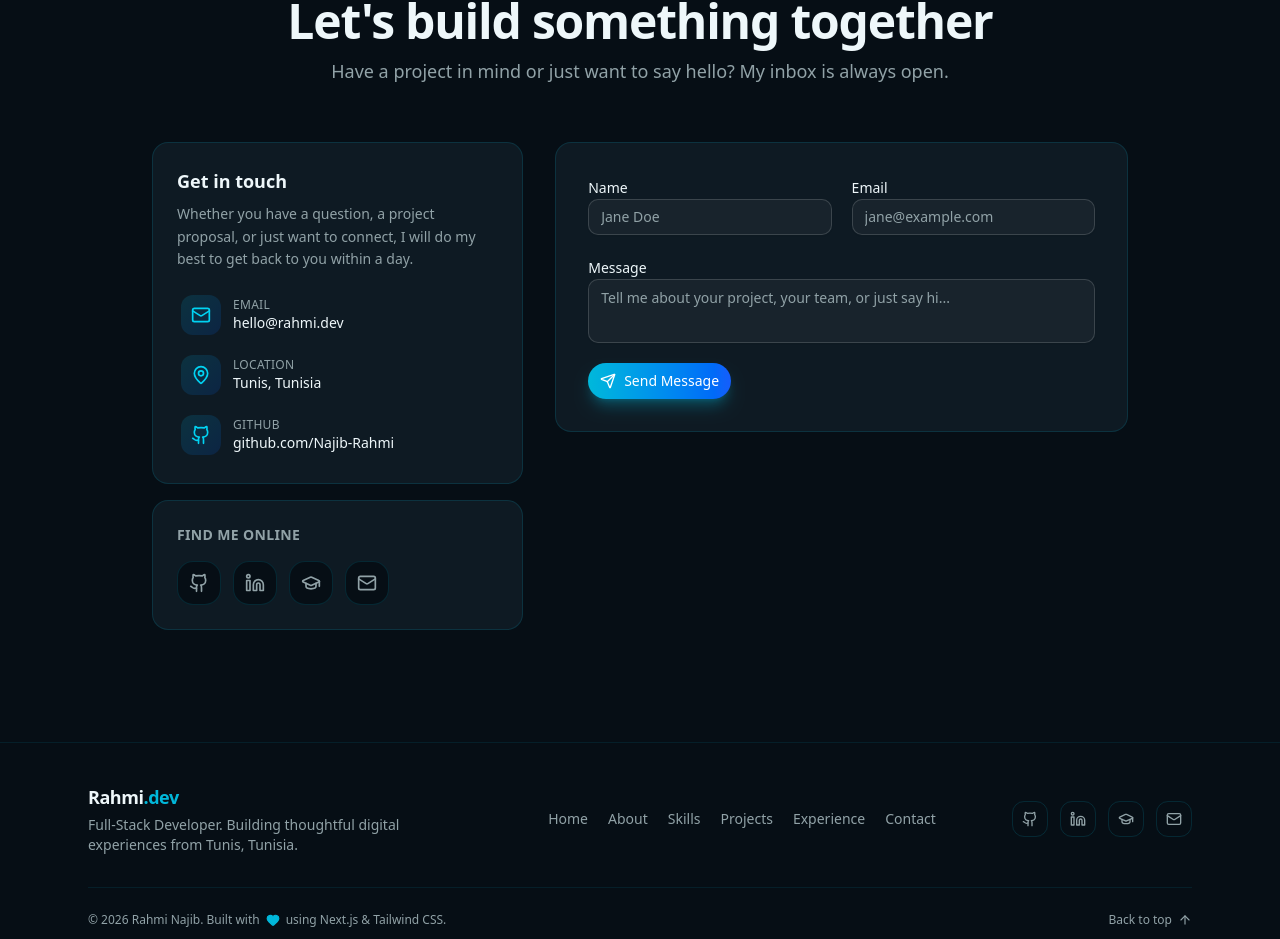
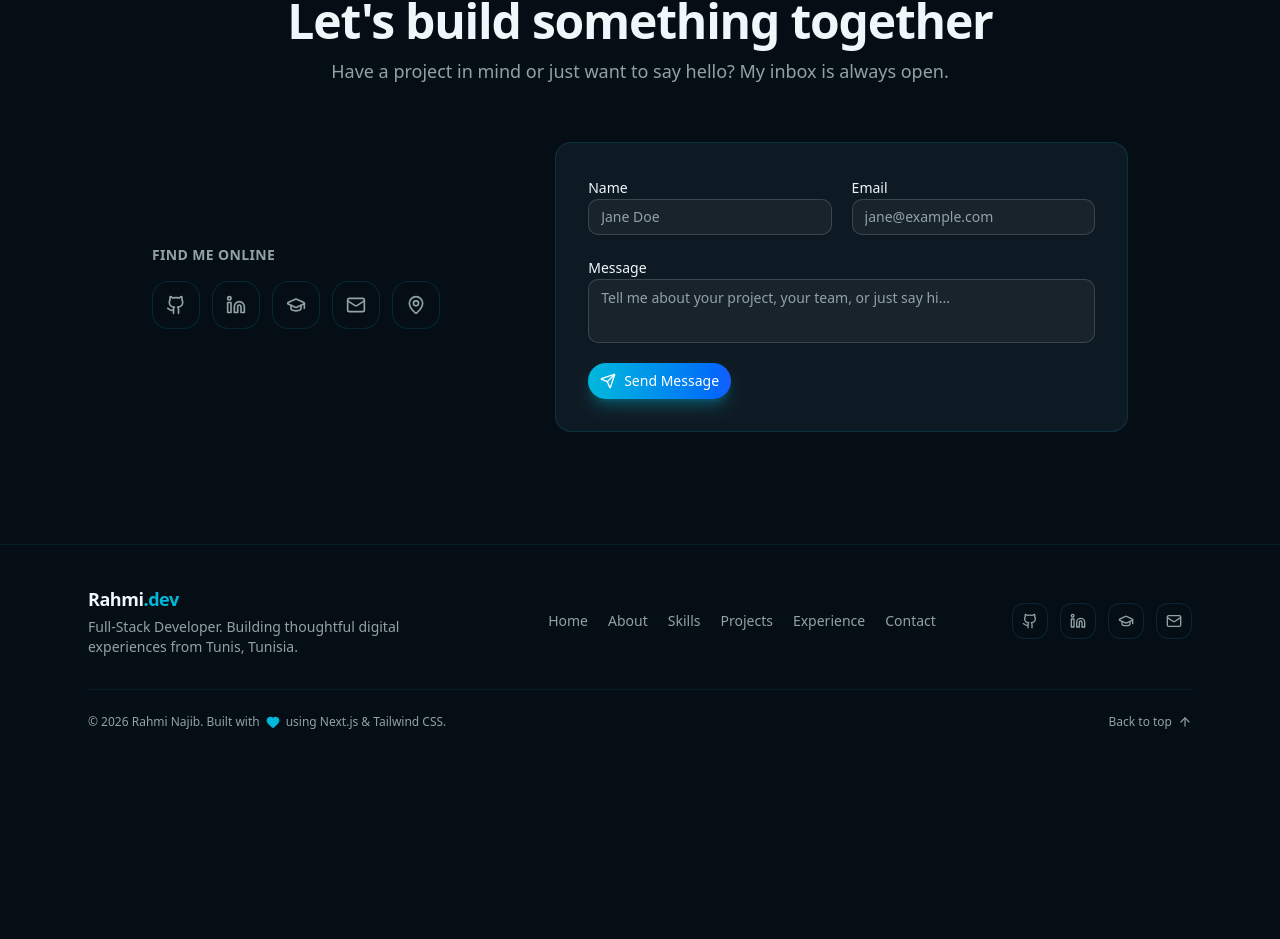
Before and after one commit to Najib-Rahmi/Najib-Rahmi.github.io, a Next.js app: page / in a window 1280 px wide. Shown: the part 6043-6982 px from the top of the page. After the commit the page ends 6813 px from the top, so only its background shows below. Built offline with nearby package versions, Linux system fonts and the light colour scheme.

Commit message:
Contact: remove Get in touch box, add location to social icons

```diff
--- a/src/components/sections/contact.tsx
+++ b/src/components/sections/contact.tsx
@@ -6,9 +6,7 @@ import {
   Send,
   Loader2,
   CheckCircle2,
-  Mail,
   MapPin,
-  Github,
 } from "lucide-react";
 
 import { SectionHeading } from "@/components/section-heading";
@@ -75,24 +73,15 @@ export function Contact() {
     }
   }
 
-  const contactInfo = [
+  // Social links plus the location, shown together without a card box.
+  const socialItems = [
+    ...socialLinks,
     {
-      icon: Mail,
-      label: "Email",
-      value: profile.email,
-      href: `mailto:${profile.email}`,
-    },
-    {
+      label: profile.location,
+      href: `https://www.google.com/maps/search/?api=1&query=${encodeURIComponent(
+        profile.location
+      )}`,
       icon: MapPin,
-      label: "Location",
-      value: profile.location,
-      href: undefined,
-    },
-    {
-      icon: Github,
-      label: "GitHub",
-      value: "github.com/Najib-Rahmi",
-      href: profile.githubUrl,
     },
   ];
 
@@ -112,65 +101,25 @@ export function Contact() {
             whileInView={{ opacity: 1, x: 0 }}
             viewport={{ once: true, margin: "-80px" }}
             transition={{ duration: 0.5 }}
-            className="lg:col-span-2 flex flex-col gap-4"
+            className="lg:col-span-2 flex flex-col justify-center gap-4"
           >
-            <div className="rounded-2xl border border-cyan-500/15 bg-card p-6">
-              <h3 className="text-lg font-semibold">Get in touch</h3>
-              <p className="mt-2 text-sm text-muted-foreground leading-relaxed">
-                Whether you have a question, a project proposal, or just want to
-                connect, I will do my best to get back to you within a day.
-              </p>
-
-              <div className="mt-5 space-y-3">
-                {contactInfo.map((info) => {
-                  const content = (
-                    <div className="flex items-center gap-3 group">
-                      <span className="grid place-items-center size-10 rounded-lg bg-gradient-to-br from-cyan-500/15 to-blue-600/15 text-cyan-600 dark:text-cyan-400 transition-transform group-hover:scale-110">
-                        <info.icon className="size-5" />
-                      </span>
-                      <div>
-                        <div className="text-xs uppercase tracking-wide text-muted-foreground">
-                          {info.label}
-                        </div>
-                        <div className="text-sm font-medium">{info.value}</div>
-                      </div>
-                    </div>
-                  );
-                  return info.href ? (
-                    <a
-                      key={info.label}
-                      href={info.href}
-                      className="block rounded-lg p-1 transition-colors hover:bg-cyan-500/5"
-                    >
-                      {content}
-                    </a>
-                  ) : (
-                    <div key={info.label} className="p-1">
-                      {content}
-                    </div>
-                  );
-                })}
-              </div>
-            </div>
-
-            <div className="rounded-2xl border border-cyan-500/15 bg-card p-6">
             <h3 className="text-sm font-semibold uppercase tracking-wide text-muted-foreground">
               Find me online
             </h3>
-              <div className="mt-4 flex flex-wrap gap-3">
-                {socialLinks.map((social) => (
+            <div className="flex flex-wrap gap-3">
+              {socialItems.map((social) => (
                 <a
                   key={social.label}
                   href={social.href}
                   target="_blank"
                   rel="noopener noreferrer"
                   aria-label={social.label}
-                    className="grid place-items-center size-11 rounded-xl border border-cyan-500/15 bg-background text-muted-foreground transition-all hover:-translate-y-1 hover:border-cyan-500/45 hover:text-cyan-600 dark:hover:text-cyan-400 hover:shadow-lg hover:shadow-cyan-500/10"
+                  title={social.label}
+                  className="grid place-items-center size-12 rounded-xl border border-cyan-500/15 bg-background text-muted-foreground transition-all hover:-translate-y-1 hover:border-cyan-500/45 hover:text-cyan-600 dark:hover:text-cyan-400 hover:shadow-lg hover:shadow-cyan-500/10"
                 >
                   <social.icon className="size-5" />
                 </a>
               ))}
-              </div>
             </div>
           </motion.div>
 
```
Also changed, not shown: 1 other file (tests, documents, lock files or other folders). Lines whose indentation alone changed are shown as unchanged.
